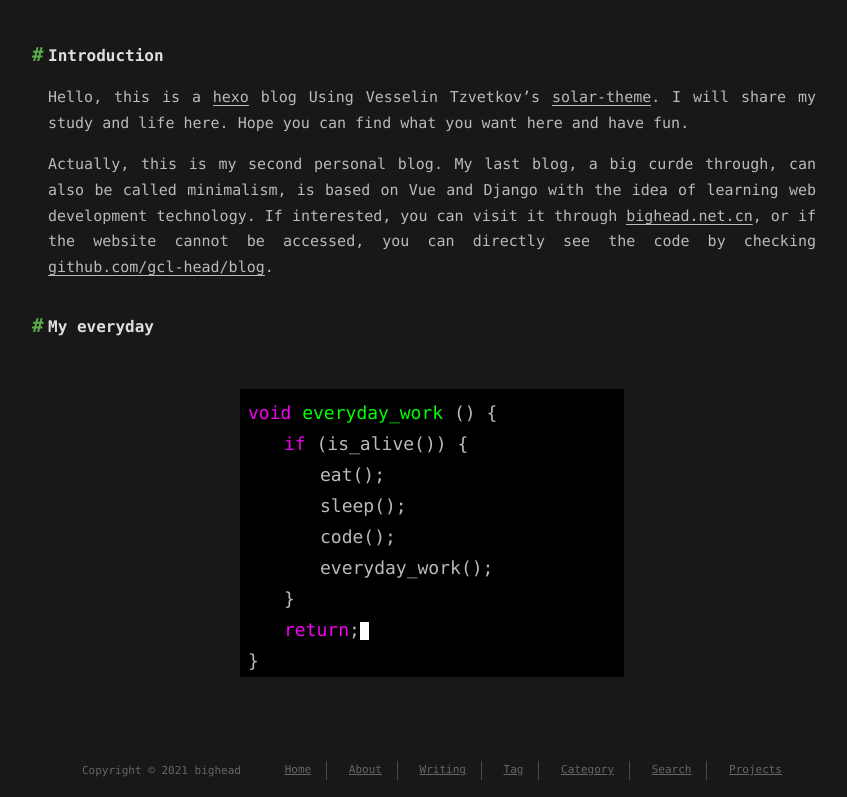
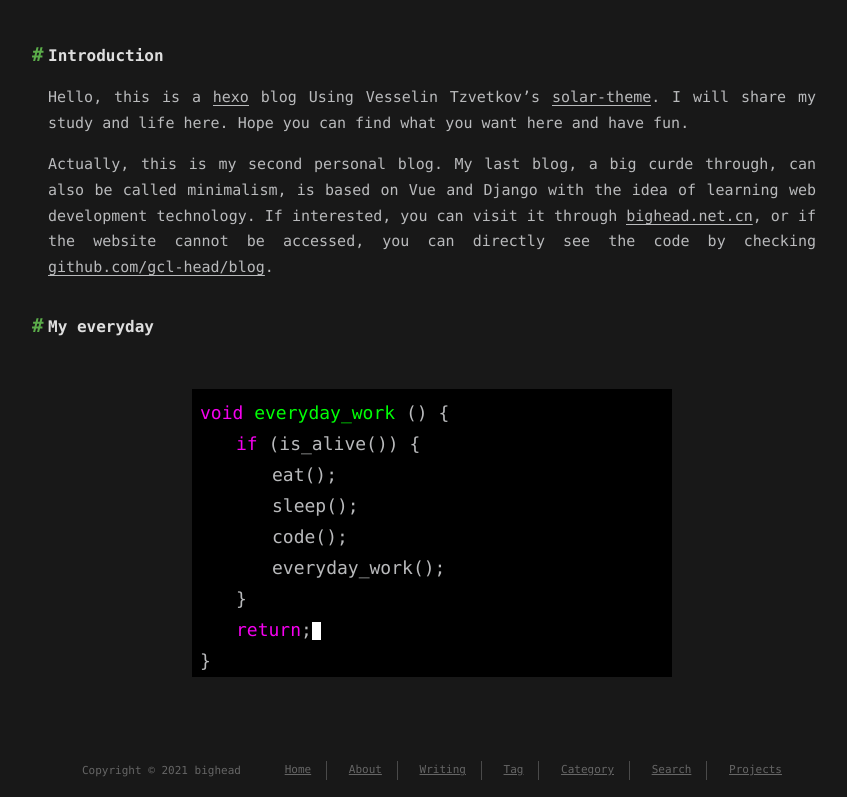
Before and after one commit to gcl-head/gcl-head.github.io, a plain HTML site: page home/index.html in a window 1280 px wide. Shown: the part 359-1156 px from the top of the page, without its empty margins (208-1055 px from the left). Drawn offline with Linux system fonts and the light colour scheme.

Commit message:
Site updated: 2021-01-08 20:54:22

```diff
--- a/home/index.html
+++ b/home/index.html
@@ -14,7 +14,7 @@
 <meta property="og:description" content="IntroductionHello, this is a hexo blog Using Vesselin Tzvetkov’s solar-theme. I will share my study and life here. Hope you can find what you want here and have fun. Actually, this is my second person">
 <meta property="og:locale" content="en_US">
 <meta property="article:published_time" content="2021-01-04T09:19:33.000Z">
-<meta property="article:modified_time" content="2021-01-08T12:39:17.827Z">
+<meta property="article:modified_time" content="2021-01-08T12:53:06.208Z">
 <meta property="article:author" content="bighead">
 <meta property="article:tag" content="-blog">
 <meta name="twitter:card" content="summary">
@@ -138,8 +138,8 @@
 
       <h2 id="Introduction"><a href="#Introduction" class="headerlink" title="Introduction"></a>Introduction</h2><p>Hello, this is a <a target="_blank" rel="noopener" href="https://hexo.io/">hexo</a> blog Using Vesselin Tzvetkov’s <a target="_blank" rel="noopener" href="https://github.com/tzvetkov75/solar-theme-hexo">solar-theme</a>. I will share my study and life here. Hope you can find what you want here and have fun.</p>
 <p>Actually, this is my second personal blog. My last blog, a big curde through, can also be called minimalism, is based on Vue and Django with the idea of learning web development technology. If interested, you can visit it through <a target="_blank" rel="noopener" href="https://bighead.net.cn/">bighead.net.cn</a>, or if the website cannot be accessed, you can directly see the code by checking <a target="_blank" rel="noopener" href="https://github.com/gcl-head/blog">github.com/gcl-head/blog</a>.</p>
-<h2 id="My-everyday"><a href="#My-everyday" class="headerlink" title="My everyday"></a>My everyday</h2><div style="background: black;padding: 9px 8px 0px 8px; width: 30vw;
-margin: 3rem auto 0;">
+<h2 id="My-everyday"><a href="#My-everyday" class="headerlink" title="My everyday"></a>My everyday</h2><div style="background: black;padding: 9px 8px 0px 8px; max-width: 30rem;min-width: 15rem;
+margin: 3rem auto 0; overflow-x: auto;">
     <div style="font-size: larger;">
         <span style="color: #f501ef; ">void</span><span style="color: #00ff06; "> everyday_work</span> () {
         <div style="margin-left: 2em;">
```
